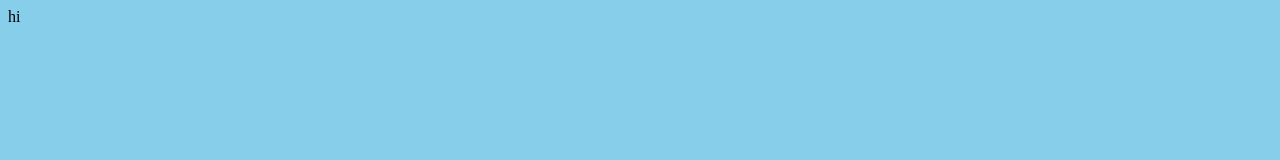
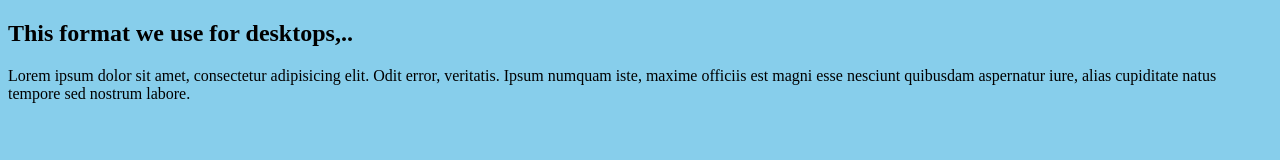
Before and after one commit to PanaddaManarata/Responsive-design, a plain HTML site: page index.html in a window 1280 px wide. Drawn offline with Linux system fonts and the light colour scheme.

Commit message:
add content

```diff
--- a/css/style.css
+++ b/css/style.css
@@ -1,20 +1,47 @@
 * {
-  box-sizing: border-box;
+    box-sizing: border-box;
 }
 
-body{background-color: orange; }
+body {
+    background-color: orange;
+}
 
 
-@media only screen and (min-width:300px ){
 
-    body{background-color: darkolivegreen}
+#medium, #large {
+    display:none;
+}
+
+@media only screen and (min-width:300px) {
+
+    body {
+        background-color: darkolivegreen
+    }
+
+
+
+    #medium{display: block; }
+
+    #large,#small{
+        display: none;
+    }
 
 }
 
 
-@media only screen and (min-width:768px ){
+@media only screen and (min-width:768px) {
 
 
-    body{background-color: skyblue;}
+    body {
+        background-color: skyblue;
+    }
+
+    #small, #medium{
+        display: none;
+    }
+
+    #large{display: block; }
+
+
 
 }
--- a/index.html
+++ b/index.html
@@ -2,15 +2,27 @@
 <html lang="en">
 <head>
     <meta charset="UTF-8">
-    <title>Document</title>
+    <title>Responsive design</title>
     <link rel="stylesheet" href="css/style.css">
     <meta name="viewport" content="width=device-width, initial-scale=1.0">
 </head>
+
 <body>
 
-    hi
+    <div id="small">
+        <h2>This size is for smartphones</h2>
+        <p>Lorem ipsum dolor sit amet, consectetur adipisicing elit. Repudiandae, facilis, necessitatibus. Sunt minima illo fugiat dolores, rem tempore temporibus provident et, dolorem impedit ipsa, laudantium deserunt. Minima ad doloremque, distinctio.</p>
 
 
+    </div>
+    <div id="medium">
+        <h2>This is for ipads,.. </h2>
+        <p>Lorem ipsum dolor sit amet, consectetur adipisicing elit. Doloribus autem voluptatem tempora non magni soluta iusto labore aliquam porro quo omnis aliquid, earum dolore veritatis, modi, ut saepe similique consectetur!</p>
+    </div>
+    <div id="large">
 
-</body>
-</html>
+        <h2>This format we use for desktops,..</h2>
+        <p>Lorem ipsum dolor sit amet, consectetur adipisicing elit. Odit error, veritatis. Ipsum numquam iste, maxime officiis est magni esse nesciunt quibusdam aspernatur iure, alias cupiditate natus tempore sed nostrum labore.</p>
+    </div>
+
+</body></html>
```
